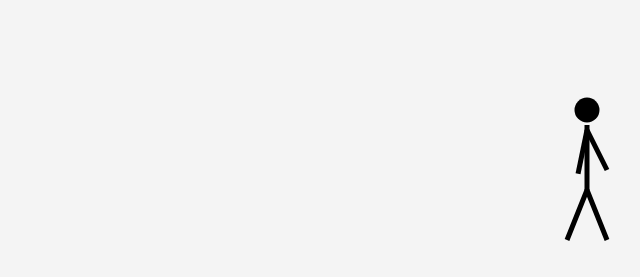
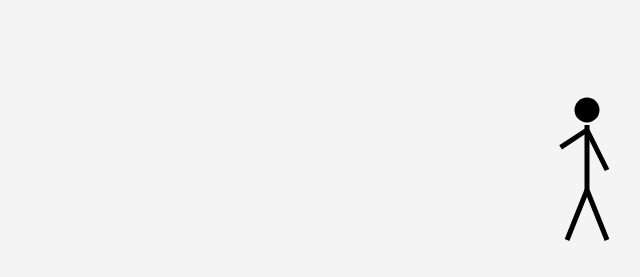
Before and after one commit to j2thex/token.n0thn.com, a plain HTML site: page index.html in a window 1280 px wide. Shown: the part 520-797 px from the top of the page, 633-1273 px from the left. Drawn offline with Linux system fonts and the light colour scheme.

Commit message:
fancier wave

```diff
--- a/index.html
+++ b/index.html
@@ -20,11 +20,12 @@
     <svg id="stickman" width="100" height="200" viewBox="0 0 100 200" style="position: fixed; bottom: 10px; right: 10px;">
         <circle cx="50" cy="40" r="12.5" fill="black"></circle> <!-- Head -->
         <line x1="50" y1="55" x2="50" y2="120" stroke="black" stroke-width="5"></line> <!-- Body -->
-        <line x1="50" y1="60" x2="30" y2="100" stroke="black" stroke-width="5" id="left-arm"></line> <!-- Left Arm -->
+        <line x1="50" y1="60" x2="20" y2="70" stroke="black" stroke-width="5" id="left-arm"></line> <!-- Left Arm -->
         <line x1="50" y1="60" x2="70" y2="100" stroke="black" stroke-width="5"></line> <!-- Right Arm -->
         <line x1="50" y1="120" x2="30" y2="170" stroke="black" stroke-width="5"></line> <!-- Left Leg -->
         <line x1="50" y1="120" x2="70" y2="170" stroke="black" stroke-width="5"></line> <!-- Right Leg -->
     </svg>
+
 </body>
 
 </html>
```
